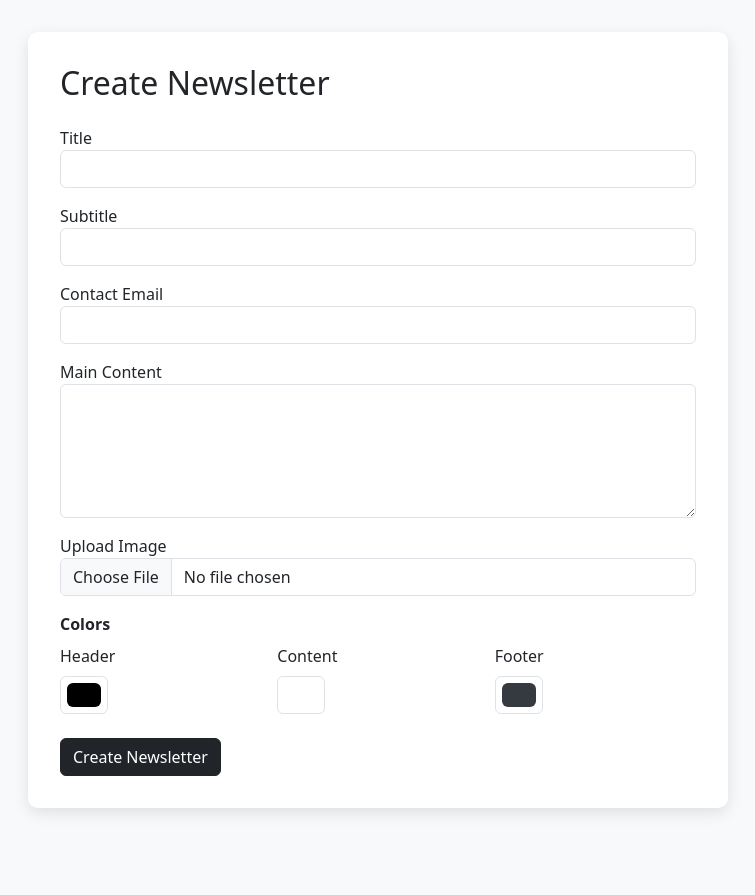
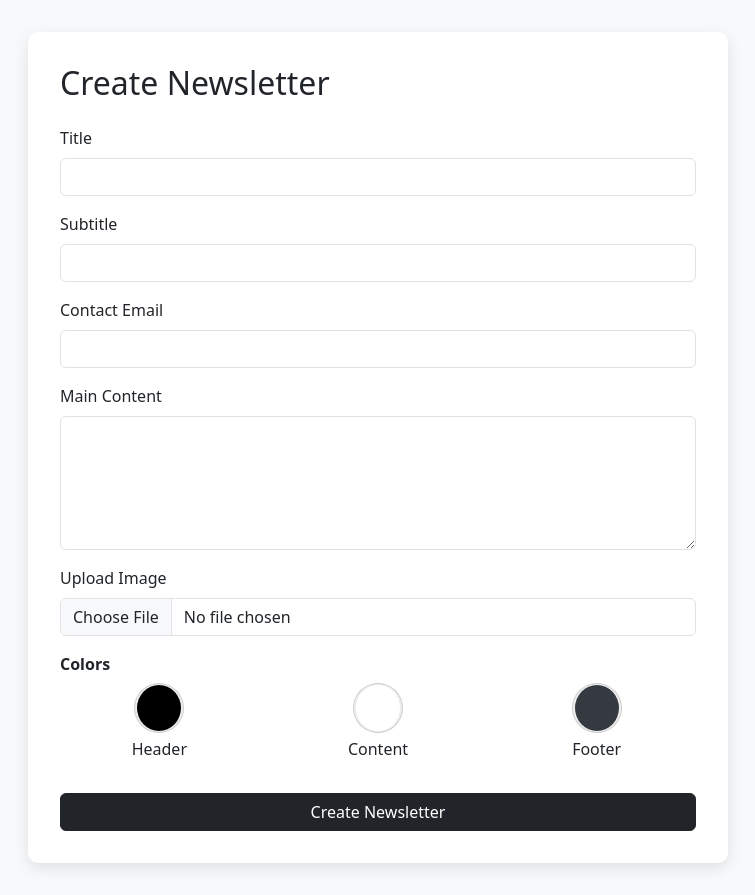
Before and after one commit to MarcinCuprys13/Content-Management-System, a Django app: page /newsletter-creator/ in a window 1280 px wide. Shown: the whole page, without its empty margins (262-1017 px from the left). Before the commit the page ends 813 px from the top, so only its background shows below. Run offline with Django 4.2, Linux system fonts and the light colour scheme; the visitor is signed in with stand-in values (Sample User, id 1).

Commit message:
visual changes in creators and something else

```diff
--- a/cms/urls.py
+++ b/cms/urls.py
@@ -1,4 +1,6 @@
 from django.contrib import admin
+from django.conf import settings
+from django.conf.urls.static import static
 from django.urls import path
 from django.contrib import admin
 from django.urls import path
@@ -26,6 +28,6 @@ urlpatterns = [
     path('newsletter/<int:id>/delete/', delete_newsletter, name='delete_newsletter'),
     path('card/<int:id>/delete/', delete_card, name='delete_card'),
 
+]
 
-
-]
+urlpatterns += static(settings.MEDIA_URL, document_root=settings.MEDIA_ROOT)
--- a/ibicms/templates/base.html
+++ b/ibicms/templates/base.html
@@ -46,7 +46,7 @@
                         <a class="nav-link" href="/">Home</a>
                     </li>
                     <li class="nav-item">
-                        <a class="nav-link" href="/create/">Create</a>
+                        <a class="nav-link" href="{% url 'choose_cms_template' %}">Create</a>
                     </li>
                 </ul>
 
--- a/ibicms/templates/card_template.html
+++ b/ibicms/templates/card_template.html
@@ -27,7 +27,6 @@
         border: none;
         box-shadow: 0 4px 10px rgba(0, 0, 0, 0.1);
         border-radius: 15px;
-        overflow: hidden;
         transition: transform 0.3s ease;
     }
 
--- a/ibicms/templates/creators/newsletter_creator.html
+++ b/ibicms/templates/creators/newsletter_creator.html
@@ -5,10 +5,7 @@
   <title>Create Newsletter</title>
   <link href="https://cdn.jsdelivr.net/npm/bootstrap@5.3.0/dist/css/bootstrap.min.css" rel="stylesheet">
   <style>
-    body {
-      background: #f8f9fa;
-      padding: 2rem;
-    }
+    body { background: #f8f9fa; padding: 2rem; }
     .form-container {
       max-width: 700px;
       margin: auto;
@@ -17,6 +14,31 @@
       border-radius: 10px;
       box-shadow: 0 5px 15px rgba(0,0,0,0.1);
     }
+    .color-row {
+      display: flex;
+      gap: 20px;
+      justify-content: space-between;
+      margin-bottom: 1rem;
+    }
+    .color-col {
+      flex: 1;
+      text-align: center;
+    }
+    input[type="color"] {
+      width: 48px;
+      height: 48px;
+      border: none;
+      border-radius: 50%;
+      cursor: pointer;
+      box-shadow: 0 0 0 1px #ccc;
+    }
+    input[type="color"]::-webkit-color-swatch-wrapper {
+      padding: 0;
+    }
+    input[type="color"]::-webkit-color-swatch {
+      border: none;
+      border-radius: 50%;
+    }
   </style>
 </head>
 <body>
@@ -24,50 +46,51 @@
   <h2 class="mb-4">Create Newsletter</h2>
   <form action="/newsletter-creator/" method="POST" enctype="multipart/form-data">
     {% csrf_token %}
-      <div class="form-group mb-3">
-        <label for="title">Title</label>
+
+    <div class="mb-3">
+      <label for="title" class="form-label">Title</label>
       <input type="text" class="form-control" id="title" name="title" required>
     </div>
 
-      <div class="form-group mb-3">
-        <label for="subtitle">Subtitle</label>
+    <div class="mb-3">
+      <label for="subtitle" class="form-label">Subtitle</label>
       <input type="text" class="form-control" id="subtitle" name="subtitle">
     </div>
 
-      <div class="form-group mb-3">
-        <label for="email">Contact Email</label>
+    <div class="mb-3">
+      <label for="email" class="form-label">Contact Email</label>
       <input type="email" class="form-control" id="email" name="email">
     </div>
 
-      <div class="form-group mb-3">
-        <label for="project_text">Main Content</label>
+    <div class="mb-3">
+      <label for="project_text" class="form-label">Main Content</label>
       <textarea class="form-control" id="project_text" name="project_text" rows="5"></textarea>
     </div>
 
-      <div class="form-group mb-3">
-        <label for="image">Upload Image</label>
+    <div class="mb-3">
+      <label for="image" class="form-label">Upload Image</label>
       <input class="form-control" type="file" id="image" name="image">
     </div>
 
-      <div class="form-group mb-4">
+    <div class="mb-4">
       <label class="form-label fw-semibold">Colors</label>
-        <div class="row g-3">
-          <div class="col">
-            <label for="head_color" class="form-label">Header</label>
-            <input type="color" class="form-control form-control-color" id="head_color" name="head_color" value="#000000" title="Choose header color">
+      <div class="color-row">
+        <div class="color-col">
+          <input type="color" id="head_color" name="head_color" value="#000000">
+          <label for="head_color" class="form-label d-block">Header</label>
         </div>
-          <div class="col">
-            <label for="body_color" class="form-label">Content</label>
-            <input type="color" class="form-control form-control-color" id="body_color" name="body_color" value="#ffffff" title="Choose content color">
+        <div class="color-col">
+          <input type="color" id="body_color" name="body_color" value="#ffffff">
+          <label for="body_color" class="form-label d-block">Content</label>
         </div>
-          <div class="col">
-            <label for="footer_color" class="form-label">Footer</label>
-            <input type="color" class="form-control form-control-color" id="footer_color" name="footer_color" value="#343a40" title="Choose footer color">
+        <div class="color-col">
+          <input type="color" id="footer_color" name="footer_color" value="#343a40">
+          <label for="footer_color" class="form-label d-block">Footer</label>
         </div>
       </div>
     </div>
 
-      <button type="submit" class="btn btn-dark">Create Newsletter</button>
+    <button type="submit" class="btn btn-dark w-100">Create Newsletter</button>
   </form>
 </div>
 </body>
--- a/ibicms/templates/portfolio_template.html
+++ b/ibicms/templates/portfolio_template.html
@@ -84,7 +84,8 @@
     <div class="row align-items-center">
       <div class="col-md-6 text-center">
         {% if ProfilePortfolio.user_photo %}
-          <img src="{{ ProfilePortfolio.user_photo.url }}" alt="Zdjęcie użytkownika" class="img-fluid rounded-circle shadow-lg">
+        <img src="{{ ProfilePortfolio.user_photo.url }}" alt="Zdjęcie użytkownika"
+             class="img-fluid rounded-circle shadow-lg mx-auto d-block" style="max-width: 180px;">
         {% else %}
           <img src="https://via.placeholder.com/300" alt="Zdjęcie osoby" class="img-fluid rounded-circle shadow-lg">
         {% endif %}
--- a/ibicms/views.py
+++ b/ibicms/views.py
@@ -51,8 +51,8 @@ def business_creator(request):
     if request.method == 'POST':
         ProfileCard.objects.create(
             user=request.user,
-#             first_name=request.POST.get('first_name'),
-#             last_name=request.POST.get('last_name'),
+            first_name=request.POST.get('first_name'),
+            last_name=request.POST.get('last_name'),
             title=request.POST.get('title'),
             phone=request.POST.get('phone'),
             email=request.POST.get('email'),
```
Also changed, not shown: ibicms/templates/creators/card_creator.html (+30 -32 lines), ibicms/templates/creators/portfolio_creator.html (+27 -47 lines), ibicms/templates/home.html (+35 -35 lines), media/user_photos/image_Sredni_M1iu4PR.jpeg (added), media/user_photos/image_Sredni_gXiRT6s.jpeg (added), media/user_photos/image_Sredni_uBvRS24.jpeg (added), media/website_photos/F6674A1D-909B-4850-AEA3-C6F6AA1628B4_DhzPtrc.JPG (added). Lines whose indentation alone changed are shown as unchanged.
